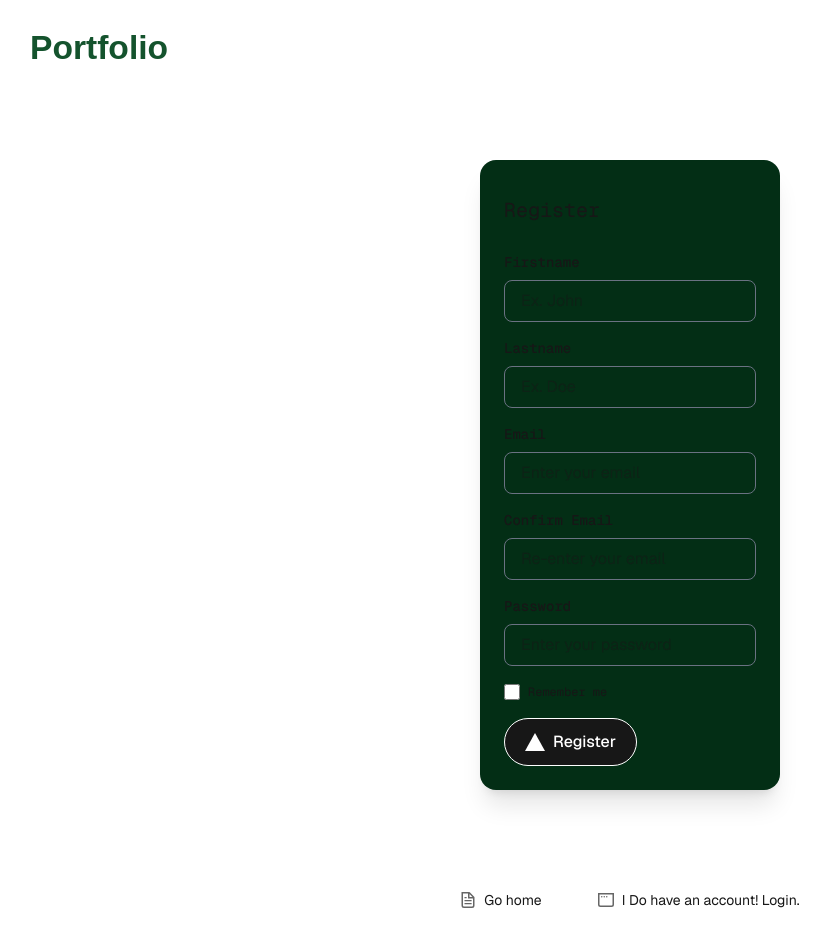
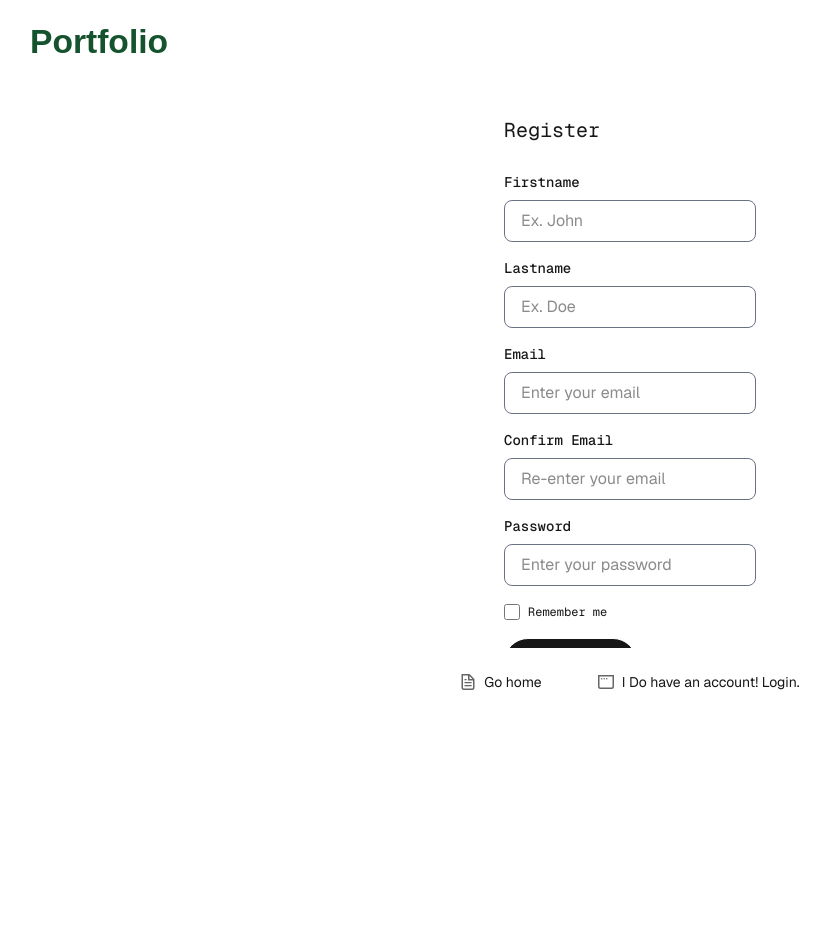
Before and after one commit to BaraSalameh/Portfolio, a Next.js app: page /account/register in a window 1280 px wide. Shown: the top 946 px of the page, without its empty margins (10-840 px from the left). After the commit the page ends 800 px from the top, so only its background shows below. Built offline with nearby package versions, Linux system fonts and the light colour scheme.

Commit message:
Stableizing Widget

```diff
--- a/src/app/account/login/page.tsx
+++ b/src/app/account/login/page.tsx
@@ -11,8 +11,14 @@ import { Main } from "@/components/shared/Main";
 import { SubFooter } from "@/components/shared/SubFooter";
 import { useRouter } from "next/navigation";
 import { validateToken } from "@/lib/apis/account/validateToken";
+import { cn } from "@/components/utils/cn";
+import { widgetCard } from "@/styles/widget";
 
-export default function LoginPage() {
+interface LoginProps {
+    className?: string;
+}
+
+const LoginPage: React.FC<LoginProps> = ({ className }) => {
 
     const router = useRouter();
     const { isConfirmed } = useAppSelector(state => state.auth);
@@ -38,7 +44,7 @@ export default function LoginPage() {
 
     return (
         <Container>
-            <Header>
+            <Header >
                 <Image
                     src='/portfolio-logo.svg'
                     alt="portfolio logo"
@@ -48,9 +54,9 @@ export default function LoginPage() {
                 />
             </Header>
             <Main>
-                <div className="bg-green-950 rounded-2xl shadow-xl p-6 my-10">
+                <section className={cn(widgetCard(), className)}>
                     <LoginForm />
-                </div>
+                </section>
             </Main>
             <SubFooter>
                 <Anchor size="xs" url="/">
@@ -65,3 +71,5 @@ export default function LoginPage() {
         </Container>
     );
 }
+
+export default LoginPage;
--- a/src/app/account/register/page.tsx
+++ b/src/app/account/register/page.tsx
@@ -10,8 +10,14 @@ import RegisterForm from "./RegisterForm";
 import { useAppSelector } from "@/lib/store/hooks";
 import { useEffect } from "react";
 import { useRouter } from "next/navigation";
+import { cn } from "@/components/utils/cn";
+import { widgetCard } from "@/styles/widget";
 
-export default function RegisterPage() {
+interface RegisterProps {
+    className?: string;
+}
+
+const RegisterPage: React.FC<RegisterProps> = ({ className }) => {
 
     var router = useRouter();
     const { username } = useAppSelector((state) => state.auth);
@@ -31,10 +37,10 @@ export default function RegisterPage() {
                     priority
                 />
             </Header>
-            <Main>
-                <div className="bg-green-950 rounded-2xl shadow-xl p-6 my-10">
+            <Main paddingY='none'>
+                <section className={cn(widgetCard(), className)}>
                     <RegisterForm />
-                </div>
+                </section>
             </Main>
             <SubFooter>
                 <Anchor size="xs" url="/">
@@ -49,3 +55,5 @@ export default function RegisterPage() {
         </Container>
     );
 }
+
+export default RegisterPage;
--- a/src/styles/anchor.ts
+++ b/src/styles/anchor.ts
@@ -1,7 +1,7 @@
 import { cva, VariantProps } from 'class-variance-authority';
 
 export const anchor = cva(
-    'flex items-center gap-2 hover:underline hover:underline-offset-4',
+    'flex items-center gap-2 hover:underline hover:underline-offset-4 cursor-pointer',
     {
         variants: {
             size: {
--- a/src/styles/container.ts
+++ b/src/styles/container.ts
@@ -1,7 +1,7 @@
 import { cva, VariantProps } from 'class-variance-authority';
 
 export const container = cva(
-    'flex-grow grid grid-rows-[100px_1fr_100px] font-[family-name:var(--font-geist-sans)]'
+    'grid-rows-[100px_1fr_100px] font-[family-name:var(--font-geist-sans)]'
 );
 
 export type ContainerVariantProps = VariantProps<typeof container>;
--- a/src/styles/widget.ts
+++ b/src/styles/widget.ts
@@ -1,7 +1,7 @@
 import { cva, VariantProps } from 'class-variance-authority';
 
 export const widgetCard = cva(
-    'dark:bg-green-900 space-y-4 p-4 rounded-2xl max-h-[85vh] overflow-auto scrollbar-hide'
+    'dark:bg-green-900 p-4 rounded-2xl max-h-[70vh] overflow-auto scrollbar-hide'
 
 );
 
```
